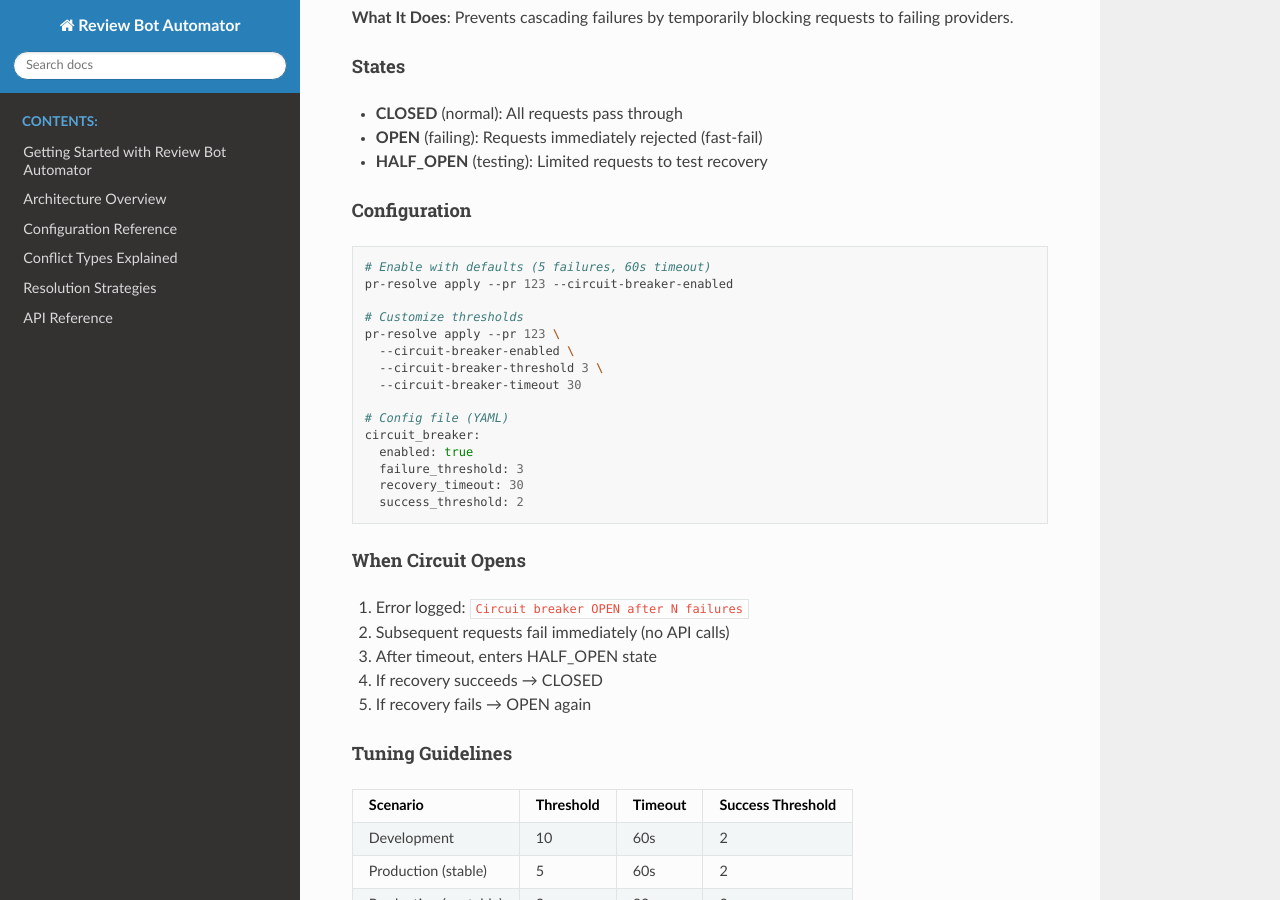
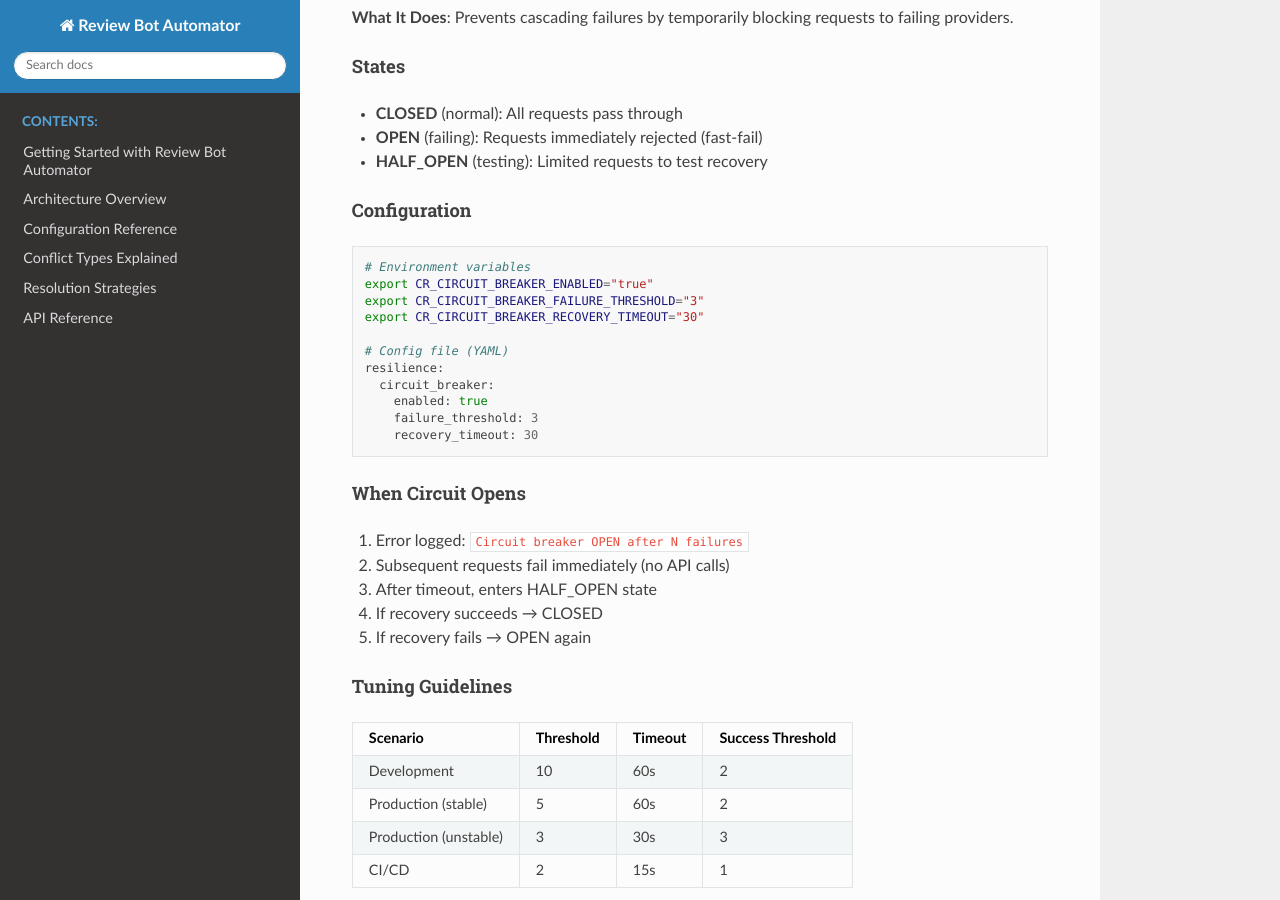
Before and after one commit to VirtualAgentics/coderabbit-conflict-resolver, a Sphinx documentation site: the page built from docs/optimization-guide.md, in a window 1280 px wide and 900 px high, scrolled down 5904 px. Built offline with Sphinx 7.4.7 and the Read the Docs theme 3.1.0, drawn with Linux system fonts in a browser that asks for light colours; pages that are not in the unit, such as notebooks, are missing from menus; some of the changed text lies outside the part shown.

Commit message:
docs: standardize YAML config structure in optimization-guide.md
**Problems:**
1. Used incorrect `llm.parallel_llm_parsing` instead of `optimization.parallel`
2. Used incorrect `llm.max_workers` instead of `optimization.max_workers`
3. Used incorrect top-level `circuit_breaker` instead of `resilience.circuit_breaker`
4. Documented non-existent --circuit-breaker-enabled CLI flags

**Fixes:**
1. Changed `llm.parallel_llm_parsing` → `optimization.parallel` (line 75)
2. Changed `llm.max_workers` → `optimization.max_workers` (line 76)
3. Changed top-level `circuit_breaker` → `resilience.circuit_breaker` (lines 270-274)
4. Removed non-existent CLI flags, replaced with env vars (lines 264-267)

**Alignment:**
Now matches the canonical structure defined in llm-configuration.md:
- optimization.parallel
- optimization.max_workers
- resilience.circuit_breaker.enabled
- resilience.circuit_breaker.failure_threshold
- resilience.circuit_breaker.recovery_timeout

Addresses CodeRabbit review comment on PR #219 (Round 8, major priority).

🤖 Generated with [Claude Code](https://claude.com/claude-code)

Co-Authored-By: Claude <noreply@anthropic.com>

````diff
--- a/docs/optimization-guide.md
+++ b/docs/optimization-guide.md
@@ -71,8 +71,8 @@ pr-resolve apply --pr 123 --parallel
 pr-resolve apply --pr 123 --parallel --max-workers 8
 
 # Config file (YAML)
-llm:
-  parallel_llm_parsing: true
+optimization:
+  parallel: true
   max_workers: 8
 ```
 
@@ -261,21 +261,17 @@ See [cost-optimization.md](cost-optimization.md) for comprehensive cost strategi
 #### Configuration
 
 ```bash
-# Enable with defaults (5 failures, 60s timeout)
-pr-resolve apply --pr 123 --circuit-breaker-enabled
-
-# Customize thresholds
-pr-resolve apply --pr 123 \
-  --circuit-breaker-enabled \
-  --circuit-breaker-threshold 3 \
-  --circuit-breaker-timeout 30
+# Environment variables
+export CR_CIRCUIT_BREAKER_ENABLED="true"
+export CR_CIRCUIT_BREAKER_FAILURE_THRESHOLD="3"
+export CR_CIRCUIT_BREAKER_RECOVERY_TIMEOUT="30"
 
 # Config file (YAML)
-circuit_breaker:
-  enabled: true
-  failure_threshold: 3
-  recovery_timeout: 30
-  success_threshold: 2
+resilience:
+  circuit_breaker:
+    enabled: true
+    failure_threshold: 3
+    recovery_timeout: 30
 ```
 
 #### When Circuit Opens
````
